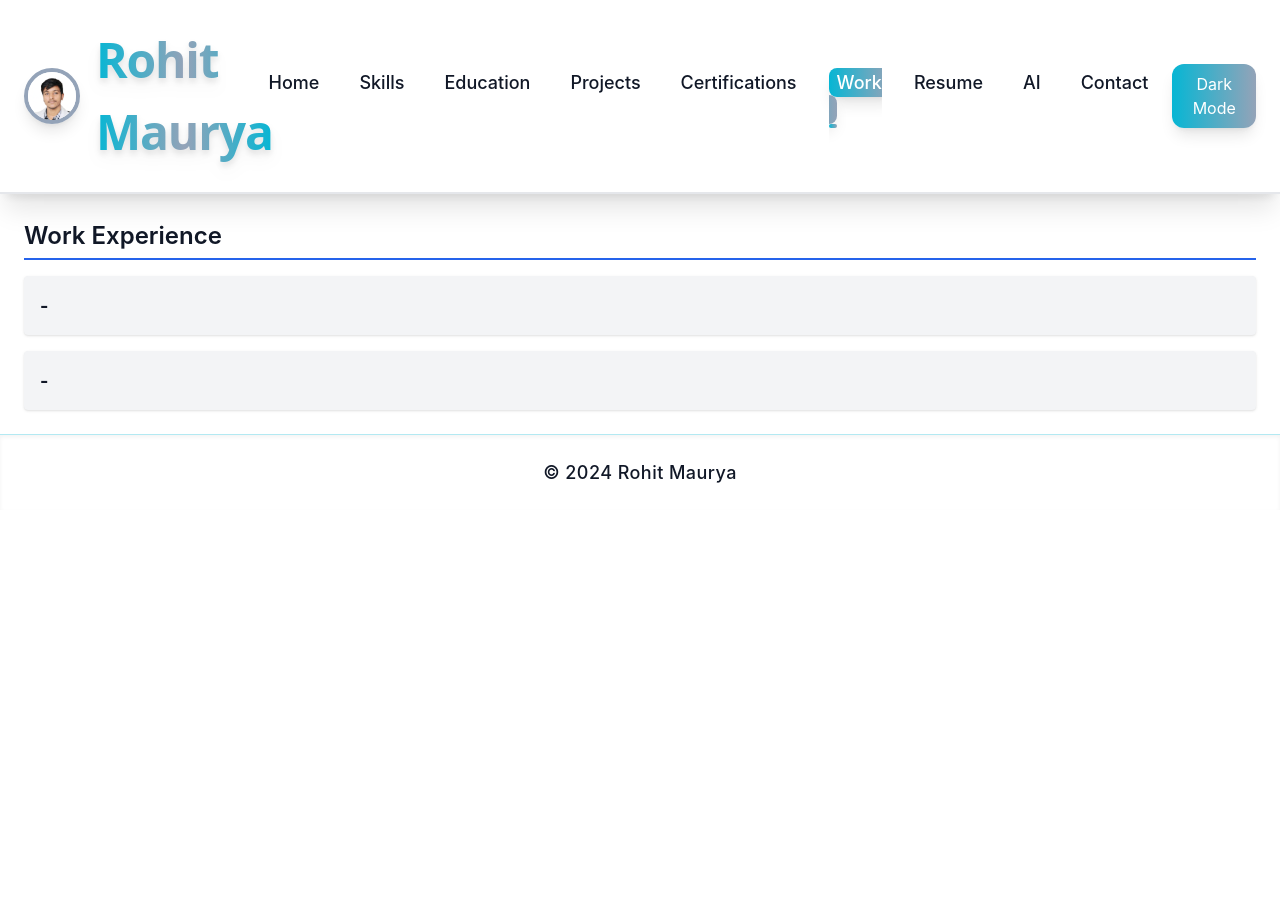
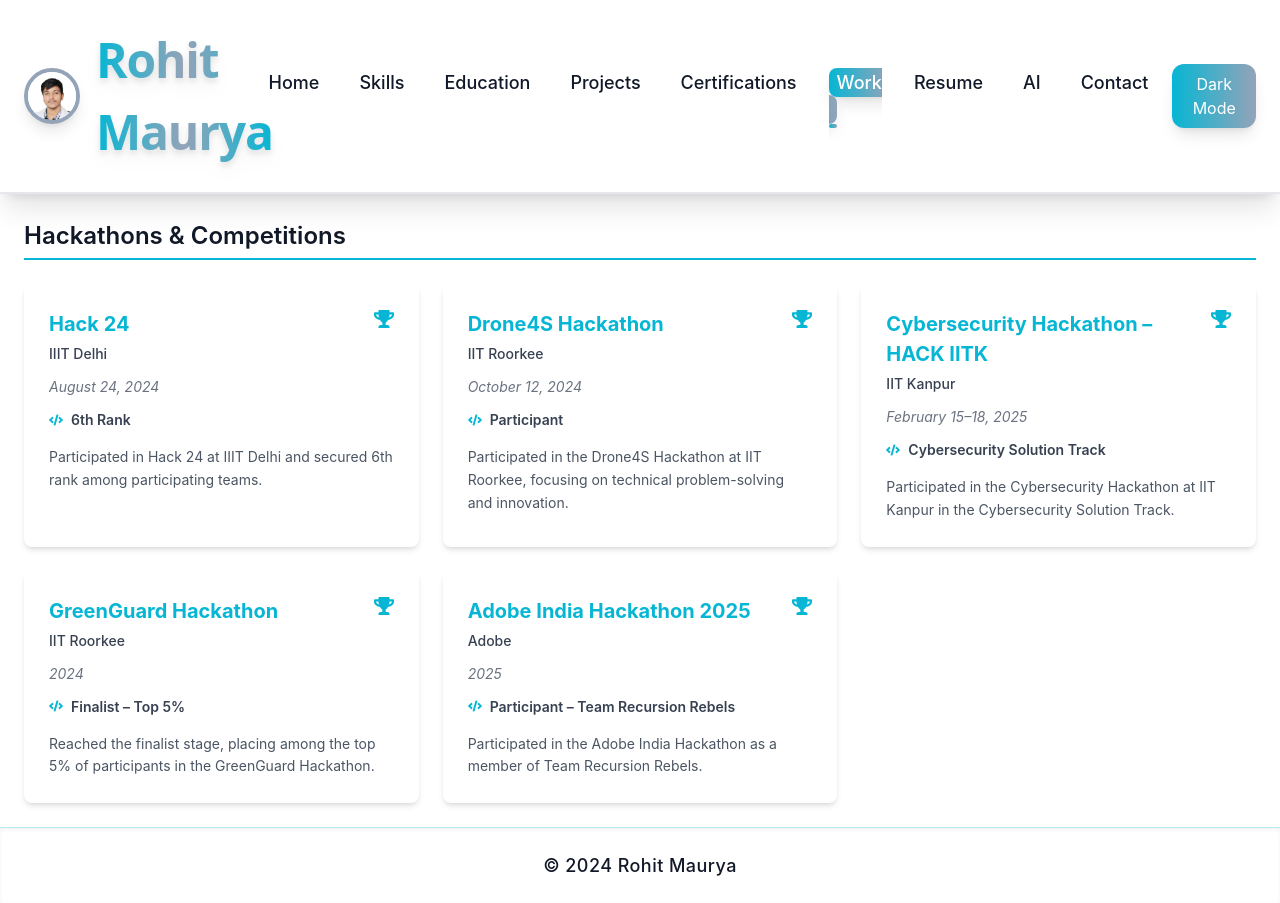
Before and after one commit to RohitMaurya-16/Portfolio, a React (Create React App) app: page /work in a window 1280 px wide. Before the commit the page ends 800 px from the top, so only its background shows below. Built offline with nearby package versions, Linux system fonts and the light colour scheme; the HTML template or start-up script is replaced by a standard one.

Commit message:
Update WorkExperience.js

```diff
--- a/src/components/WorkExperience.js
+++ b/src/components/WorkExperience.js
@@ -1,29 +1,139 @@
+// import React from 'react';
+
+// const WorkExperience = () => {
+//   const experiences = [
+//     {
+
+//     },
+//     {
+
+//     },
+//   ];
+
+//   return (
+//     <section id="work-experience" className="animate-fadeIn">
+//       <h2 className="text-2xl font-semibold mb-4 border-b-2 border-blue-600 pb-1">Work Experience</h2>
+//       <ul className="space-y-4">
+//         {experiences.map(({ company, role, duration, description }) => (
+//           <li key={company} className="bg-gray-100 dark:bg-gray-800 p-4 rounded shadow">
+//             <h3 className="font-bold text-lg">{role} - {company}</h3>
+//             <p className="italic text-sm text-gray-600 dark:text-gray-400">{duration}</p>
+//             <p>{description}</p>
+//           </li>
+//         ))}
+//       </ul>
+//     </section>
+//   );
+// };
+
+// export default WorkExperience;
+
+
 import React from 'react';
+import {
+  FaTrophy,
+  FaExternalLinkAlt,
+  FaCode,
+} from 'react-icons/fa';
 
-const WorkExperience = () => {
-  const experiences = [
+const Hackathons = () => {
+  const hackathons = [
     {
+      name: 'Hack 24',
+      organizer: 'IIIT Delhi',
+      date: 'August 24, 2024',
+      achievement: '6th Rank',
+      description:
+        'Participated in Hack 24 at IIIT Delhi and secured 6th rank among participating teams.',
+    },
 
+    {
+      name: 'Drone4S Hackathon',
+      organizer: 'IIT Roorkee',
+      date: 'October 12, 2024',
+      achievement: 'Participant',
+      description:
+        'Participated in the Drone4S Hackathon at IIT Roorkee, focusing on technical problem-solving and innovation.',
     },
+
     {
+      name: 'Cybersecurity Hackathon – HACK IITK',
+      organizer: 'IIT Kanpur',
+      date: 'February 15–18, 2025',
+      achievement: 'Cybersecurity Solution Track',
+      description:
+        'Participated in the Cybersecurity Hackathon at IIT Kanpur in the Cybersecurity Solution Track.',
+    },
 
+    {
+      name: 'GreenGuard Hackathon',
+      organizer: 'IIT Roorkee',
+      date: '2024',
+      achievement: 'Finalist – Top 5%',
+      description:
+        'Reached the finalist stage, placing among the top 5% of participants in the GreenGuard Hackathon.',
+    },
+
+    {
+      name: 'Adobe India Hackathon 2025',
+      organizer: 'Adobe',
+      date: '2025',
+      achievement: 'Participant – Team Recursion Rebels',
+      description:
+        'Participated in the Adobe India Hackathon as a member of Team Recursion Rebels.',
     },
   ];
 
   return (
-    <section id="work-experience" className="animate-fadeIn">
-      <h2 className="text-2xl font-semibold mb-4 border-b-2 border-blue-600 pb-1">Work Experience</h2>
-      <ul className="space-y-4">
-        {experiences.map(({ company, role, duration, description }) => (
-          <li key={company} className="bg-gray-100 dark:bg-gray-800 p-4 rounded shadow">
-            <h3 className="font-bold text-lg">{role} - {company}</h3>
-            <p className="italic text-sm text-gray-600 dark:text-gray-400">{duration}</p>
-            <p>{description}</p>
-          </li>
+    <section id="hackathons" className="animate-fadeIn">
+      <h2 className="text-2xl font-semibold mb-6 border-b-2 border-primary pb-1">
+        Hackathons & Competitions
+      </h2>
+
+      <div className="grid md:grid-cols-2 lg:grid-cols-3 gap-6">
+        {hackathons.map((hackathon) => (
+          <div
+            key={hackathon.name}
+            className="bg-white dark:bg-gray-800 rounded-lg shadow-md p-6 hover:shadow-2xl hover:-translate-y-1 transition duration-300 border border-transparent hover:border-primary/40"
+          >
+            {/* Header */}
+            <div className="flex items-start justify-between gap-3 mb-3">
+              <div>
+                <h3 className="font-bold text-xl text-primary">
+                  {hackathon.name}
+                </h3>
+
+                <p className="text-sm font-medium text-gray-700 dark:text-gray-300 mt-1">
+                  {hackathon.organizer}
+                </p>
+              </div>
+
+              <FaTrophy className="text-xl text-primary flex-shrink-0" />
+            </div>
+
+            {/* Date */}
+            <p className="text-sm italic text-gray-500 dark:text-gray-400 mb-3">
+              {hackathon.date}
+            </p>
+
+            {/* Achievement */}
+            <div className="flex items-center gap-2 mb-4">
+              <FaCode className="text-primary text-sm" />
+
+              <span className="text-sm font-semibold text-gray-700 dark:text-gray-300">
+                {hackathon.achievement}
+              </span>
+            </div>
+
+            {/* Description */}
+            <p className="text-sm text-gray-600 dark:text-gray-300 leading-relaxed">
+              {hackathon.description}
+            </p>
+          </div>
         ))}
-      </ul>
+      </div>
     </section>
   );
 };
 
-export default WorkExperience;
+export default Hackathons;
```
